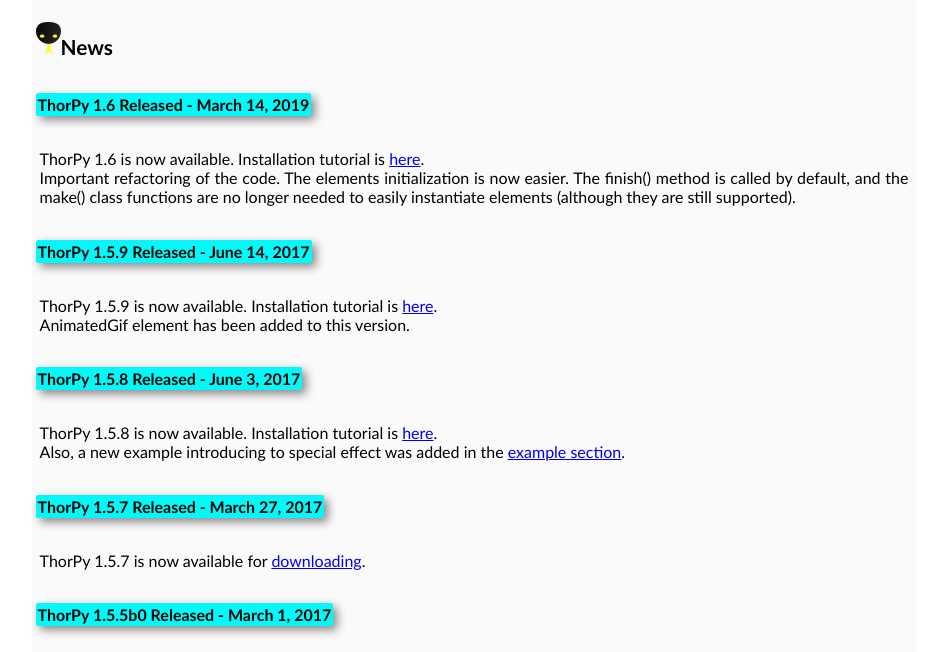
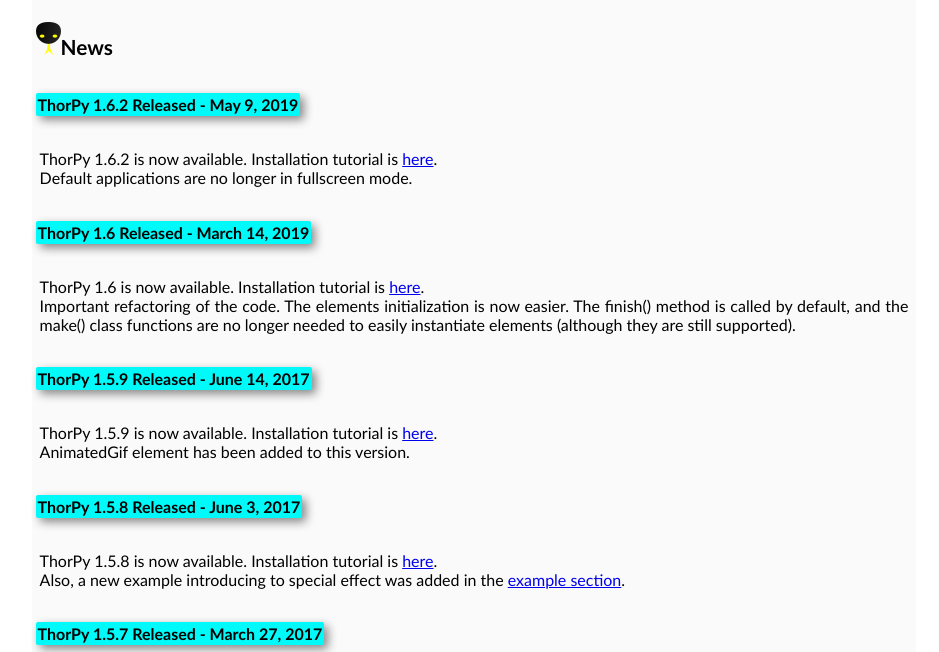
Before and after one commit to YannThorimbert/Thorpy, a plain HTML site: page thorpy/documentation/index.html in a window 1280 px wide. Shown: the part 117-769 px from the top of the page, without its empty margins (166-1105 px from the left). Drawn offline with Linux system fonts and the light colour scheme.

Commit message:
updated index.html for 1.6.2

```diff
--- a/thorpy/documentation/index.html
+++ b/thorpy/documentation/index.html
@@ -47,6 +47,11 @@
 
                 <article>
                     <h1><img src="images/thorpy_head.png" />News</h1>
+                        <h2>ThorPy 1.6.2 Released  -  May 9, 2019</h2>
+                            <p>
+                            ThorPy 1.6.2 is now available. Installation tutorial is <a href="tutorials/install.html">here</a>.</br>
+                            Default applications are no longer in fullscreen mode. </br>
+                            </p>
                         <h2>ThorPy 1.6 Released  -  March 14, 2019</h2>
                             <p>
                             ThorPy 1.6 is now available. Installation tutorial is <a href="tutorials/install.html">here</a>.</br>
```
